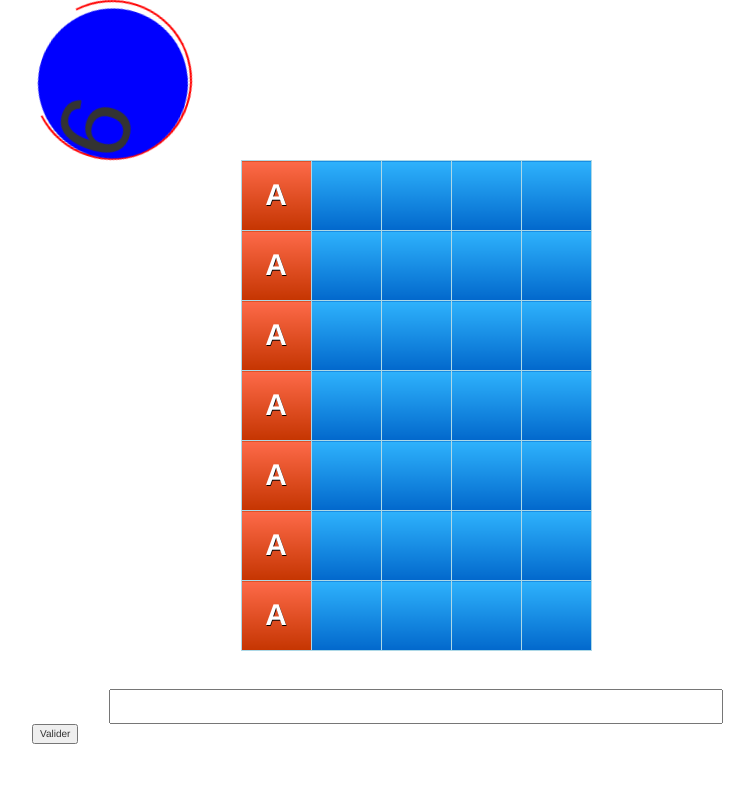
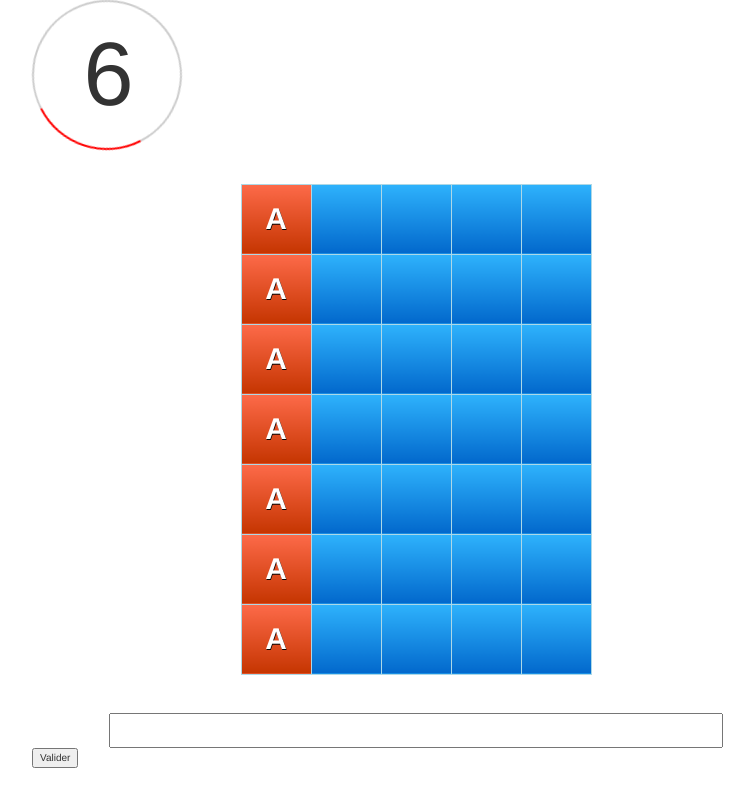
Before and after one commit to Yamihoshi/Projet-L3, a plain HTML site: page index.html in a window 1280 px wide. Both pictures are taken after a click on the element "Jouer !". Shown: the whole page, without its empty margins (224-978 px from the left). Drawn offline with nearby package versions, Linux system fonts and the light colour scheme.

Commit message:
css timer

```diff
--- a/css/style.css
+++ b/css/style.css
@@ -36,16 +36,17 @@ th, td {
     margin:auto;
 }
 #timer{
-    width: 160px;
-    height: 160px;
-    font-size: 10em;
+    width: 150px;
+    height: 150px;
     display: inline-block;
     -webkit-animation: circle infinite 1s linear;
     -moz-animation: circle infinite 1s linear;
     -o-animation: circle infinite 1s linear;
     animation: circle infinite 1s linear;
     border: 2px solid red;
-    border-top-color: transparent;
+    border-top-color: rgba(0, 0, 0, .2);
+    border-right-color: rgba(0, 0, 0, .2);
+    border-bottom-color: rgba(0, 0, 0, .2);
     border-radius: 100%;
 }
 textarea
@@ -63,17 +64,15 @@ textarea
 {
     background:black;
 }
-#timer div{
-    background-color: blue;
-    width: 150px;
-    height: 150px;
+ #valTimer{
+    position: relative;
+    top: -45px;
+    left: -49.25%;
+    font-size: 9em;
+ }
+.wrapper{
     display: inline-block;
-    border-radius: 100%;
-    margin-top: 5px;
 }
-
-
-
 @keyframes circle
 {
     0%
--- a/index.html
+++ b/index.html
@@ -9,7 +9,7 @@
   </head>
   <body>
     <div id="play" class="collapse">
-    <div id="timer"><div>8</div></div>
+    <div class="wrapper"><span id="timer"></span><span id="valTimer">8</span></div>
     <table>
       <tbody>
       </tbody>
--- a/js/script.js
+++ b/js/script.js
@@ -3,9 +3,9 @@
 
 function timerEvent()
 {
-	var temps = parseInt($("#timer").text());
+	var temps = parseInt($("#valTimer").text());
 	if(temps>0)
-		$("#timer div").text(temps-1).trigger("timerChange");
+		$("#valTimer").text(temps-1).trigger("timerChange");
 
 }
 
@@ -175,7 +175,7 @@ $(document).ready(function(){
 			clearInterval(timer);
 			motus.proposerMot($("#mot").text());
 			$("#mot").text("");
-			$("#timer div").text(8);
+			$("#valTimer").text(8);
 			timer = setInterval(timerEvent, 1000);
 		}
 	});
```
